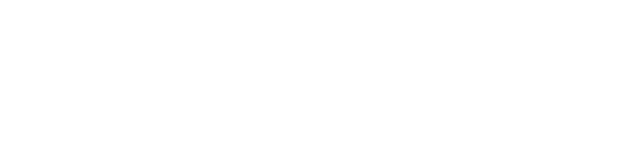
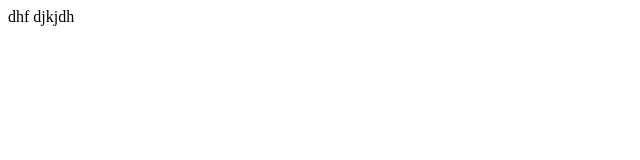
Before and after one commit to Khnzz07/Git-in-one-video, a plain HTML site: page index.html in a window 1280 px wide. Shown: the full height of the page, 0-640 px from the left. Drawn offline with Linux system fonts and the light colour scheme.

```diff
--- a/index.html
+++ b/index.html
@@ -6,6 +6,6 @@
     <title>Page Title</title>
 </head>
 <body>
-
+    dhf djkjdh
 </body>
 </html>
```
